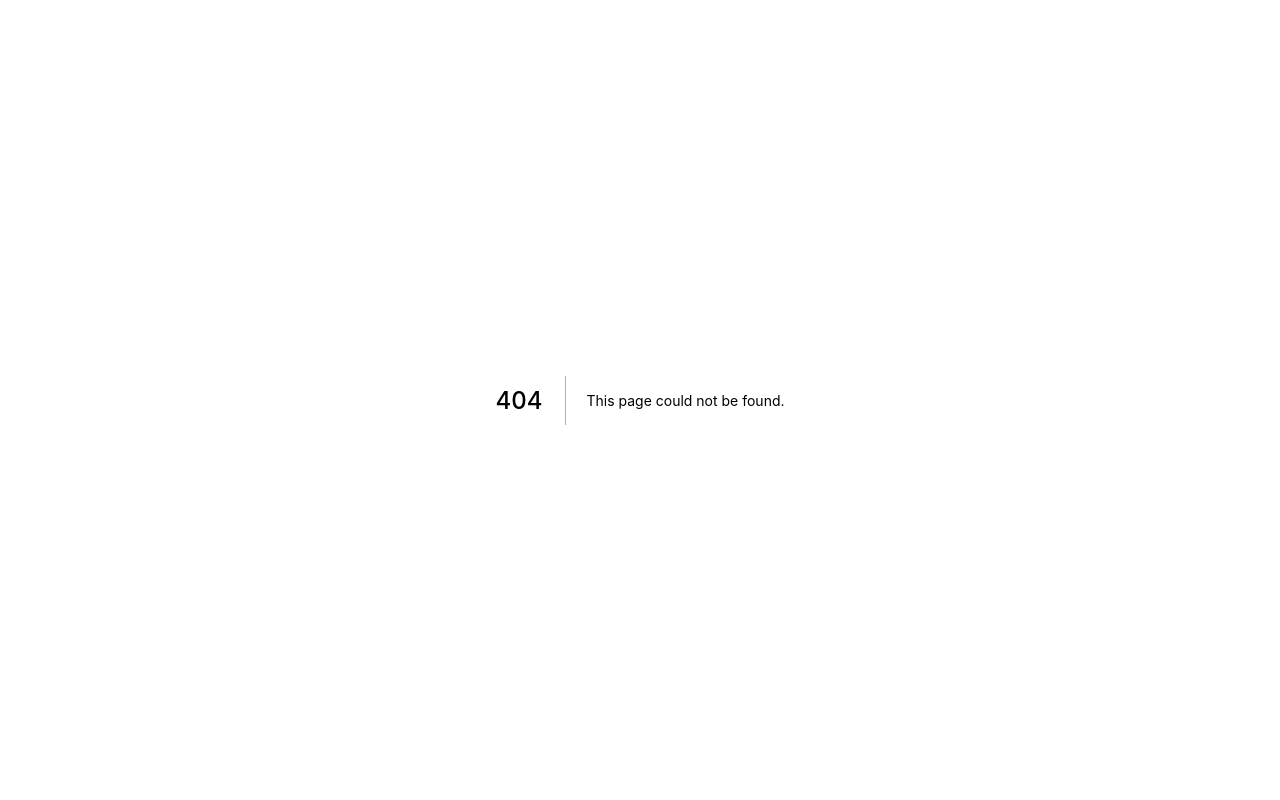
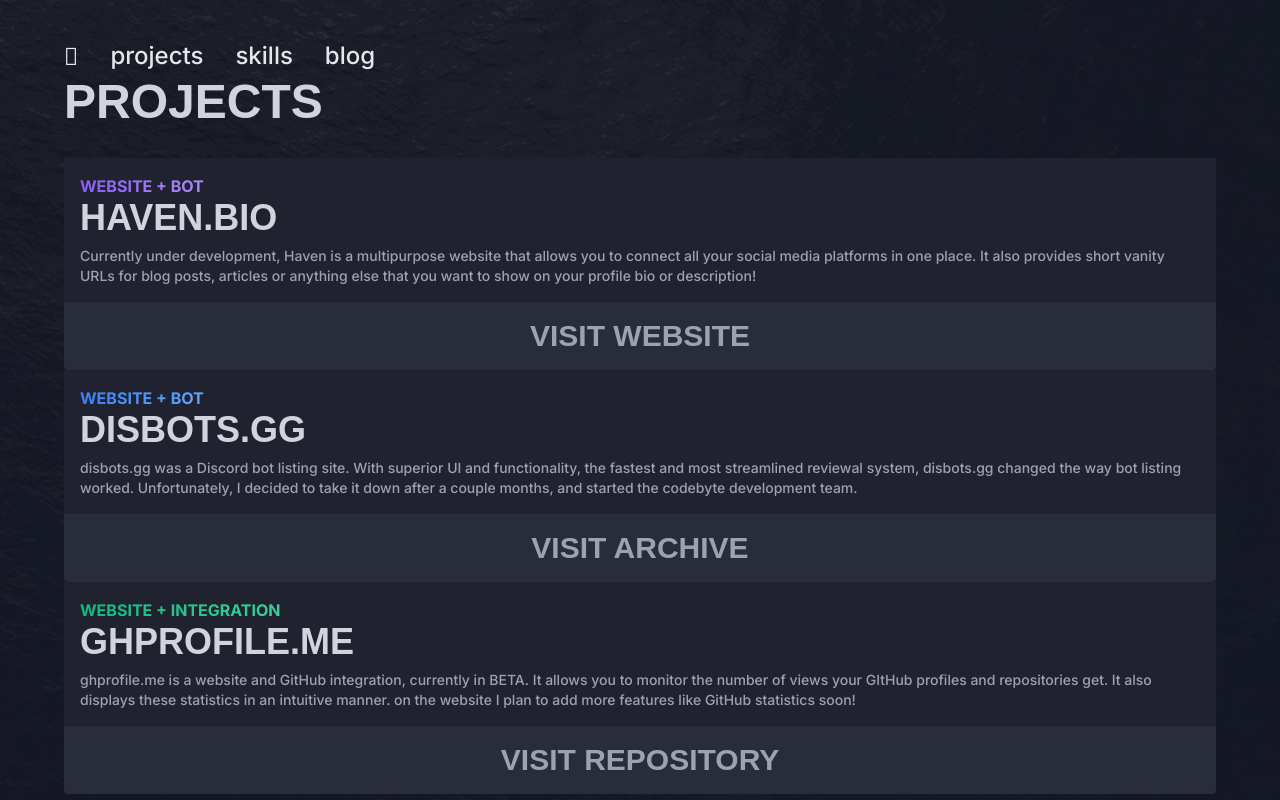
Before and after one commit to kevinjosethomas/kevinjosethomas, a Next.js app: page /projects in a window 1280 px wide. Before the commit this address had no page. Built offline with nearby package versions, Linux system fonts and the light colour scheme; a web font is replaced by a local one.

Commit message:
Added projects page

```diff
--- /dev/null
+++ b/src/pages/projects.js
@@ -0,0 +1,54 @@
+import { Default } from "../layouts/default";
+
+import { Project } from "../components/Project";
+
+const Projects = (props) => {
+
+  return (
+    <Default>
+      <div className="flex flex-col items-start justify-center xl:px-16 2xl:px-52 h-full w-full">
+        <span className="mb-4 font-proxima font-bold text-5xl text-gray-300">PROJECTS</span>
+        <div className="mt-4 flex flex-row items-center justify-between flex-wrap w-full">
+          <Project
+            from="from-purple-500"
+            to="to-purple-400"
+            genre="WEBSITE + BOT"
+            name="HAVEN.BIO"
+            description="Currently under development, Haven is a multipurpose website that
+            allows you to connect all your social media platforms in one place. It also provides
+            short vanity URLs for blog posts, articles or anything else that you want to show on
+            your profile bio or description!"
+            type="WEBSITE"
+            redirect="https://hvn.bio/"
+          />
+          <Project
+            from="from-blue-500"
+            to="to-blue-400"
+            genre="WEBSITE + BOT"
+            name="DISBOTS.GG"
+            description="disbots.gg was a Discord bot listing site. With superior UI and functionality,
+            the fastest and most streamlined reviewal system, disbots.gg changed the way bot listing worked.
+            Unfortunately, I decided to take it down after a couple months, and started the codebyte development
+            team."
+            type="ARCHIVE"
+            redirect="https://disbots.kevinthomas.codes/"
+          />
+          <Project
+            from="from-green-500"
+            to="to-green-400"
+            genre="WEBSITE + INTEGRATION"
+            name="GHPROFILE.ME"
+            description="ghprofile.me is a website and GitHub integration, currently in BETA. It allows you to
+            monitor the number of views your GItHub profiles and repositories get. It also displays these statistics
+            in an intuitive manner. on the website I plan to add more features like GitHub statistics soon!"
+            type="REPOSITORY"
+            redirect="https://github.com/trustedmercury/ghprofile.me/"
+          />
+        </div>
+      </div>
+    </Default>
+  )
+
+}
+
+export default Projects
```
